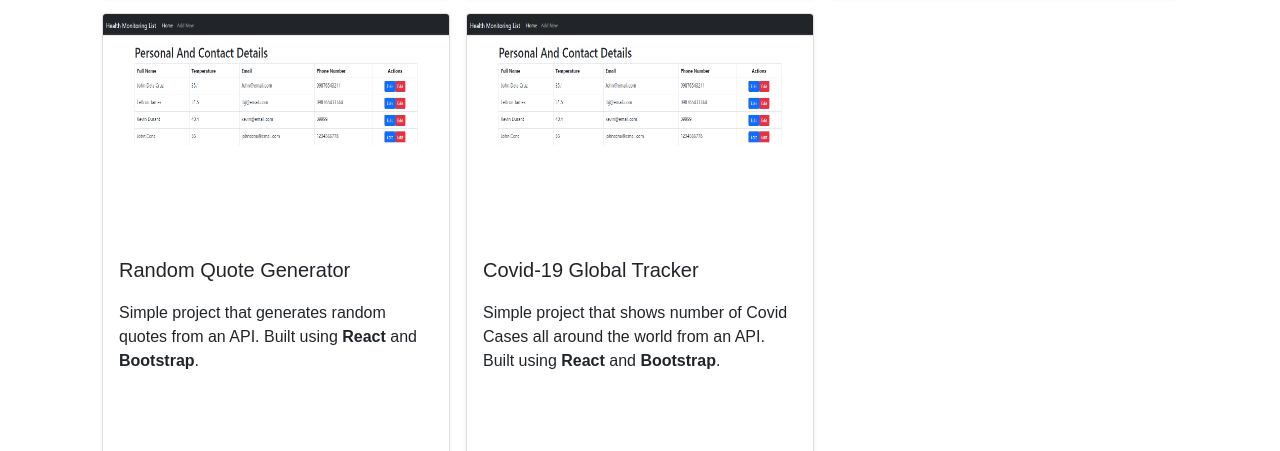
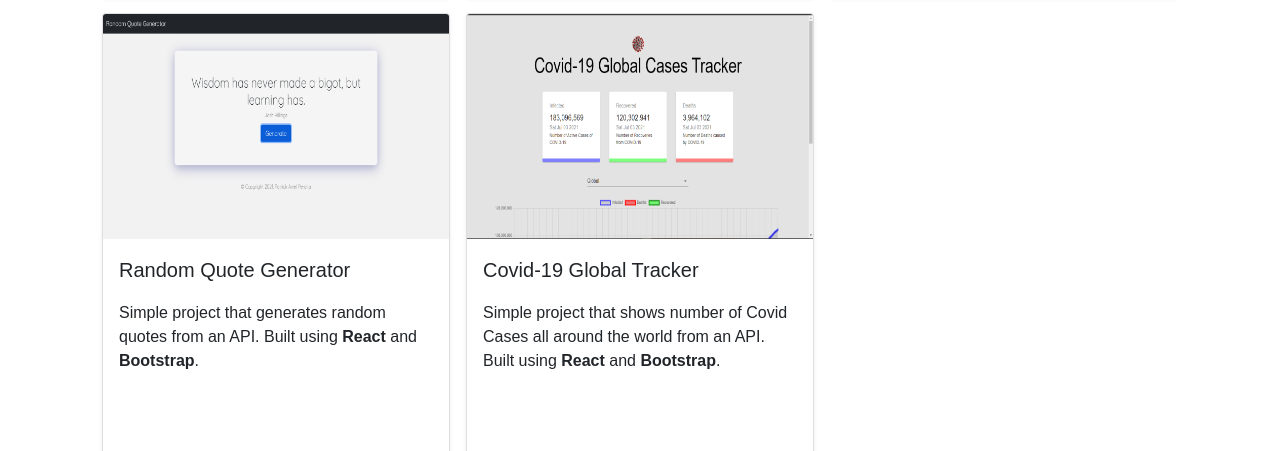
Before and after one commit to patrickaviel/CV-Portfolio, a plain HTML site: page index.html in a window 1280 px wide. Shown: the part 1337-1788 px from the top of the page. Drawn offline with nearby package versions, Linux system fonts and the light colour scheme; a web font is replaced by a local one.

Commit message:
add image on projects

```diff
--- a/index.html
+++ b/index.html
@@ -136,7 +136,7 @@
 
                     <div class="col ">
                         <div class="card shadow-sm project-card">
-                            <img class="bd-placeholder-img card-img-top" src="assets/images/projects/covidtracker.png" width="100%" height="225">
+                            <img class="bd-placeholder-img card-img-top" src="assets/images/projects/random-quote-generator.png" width="100%" height="225">
                             <div class="card-body">
                                 <p class="lead">Random Quote Generator</p>
                                 <p class="card-text">Simple project that generates random quotes from an API. Built using
@@ -151,7 +151,7 @@
 
                     <div class="col ">
                         <div class="card shadow-sm project-card">
-                            <img class="bd-placeholder-img card-img-top" src="assets/images/projects/covidtracker.png" width="100%" height="225">
+                            <img class="bd-placeholder-img card-img-top" src="assets/images/projects/covid-tracker.png" width="100%" height="225">
                             <div class="card-body">
                                 <p class="lead">Covid-19 Global Tracker</p>
                                 <p class="card-text">Simple project that shows number of Covid Cases all around the world from an API. Built using
```
Also changed, not shown: assets/images/projects/covid-tracker.png (added), assets/images/projects/random-quote-generator.png (added).
